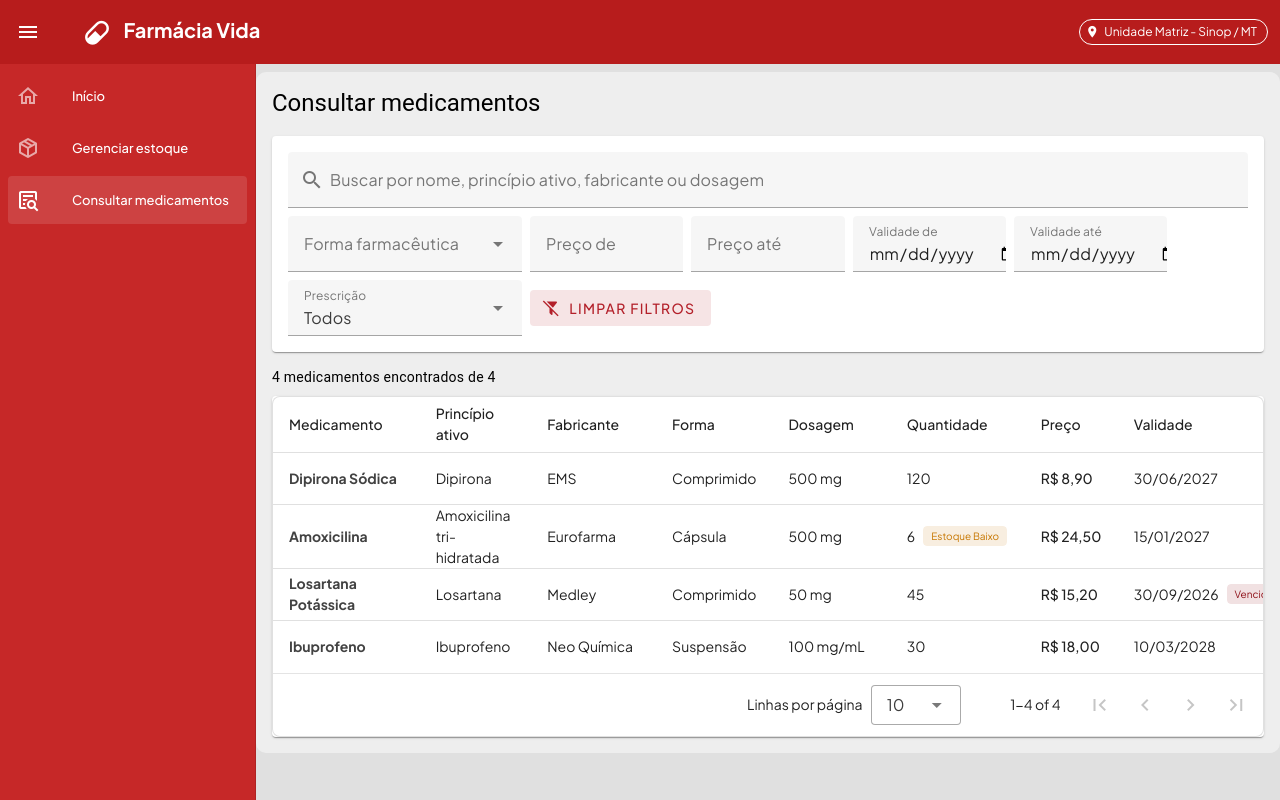
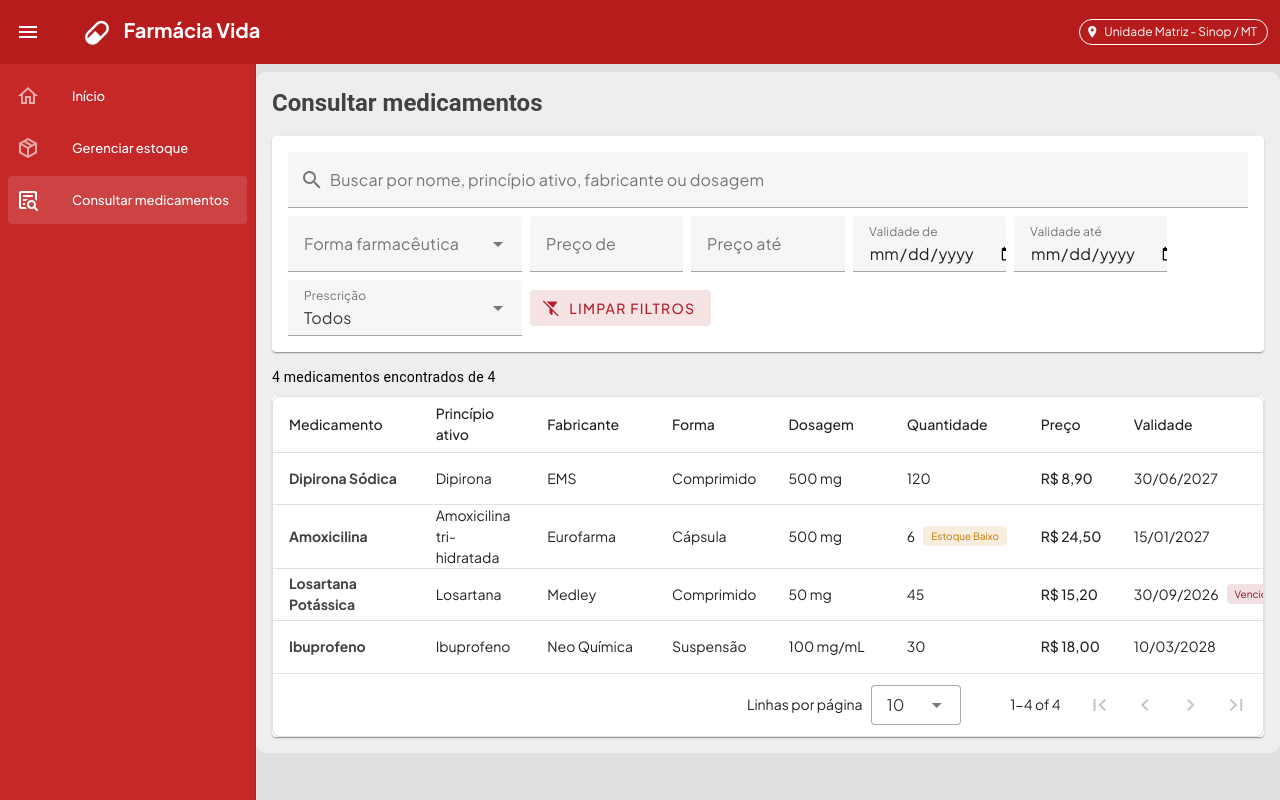
Before and after one commit to Annanicacio/Aplicacao-Vue-com-Axios, a Vue app: page /#/consulta in a window 1280 px wide. Built offline with nearby package versions, Linux system fonts and the light colour scheme.

Commit message:
[BUG] - #1 - Ajuste na Tela inicial
 - O título havia sido removido e os demais foram ajustados para seguirem um padrão de cores, fontes e espaçamento

```diff
--- a/src/views/Consulta.vue
+++ b/src/views/Consulta.vue
@@ -25,7 +25,9 @@ const resultado = computed(() => {
 </script>
 
 <template>
-  <h1 class="text-h5 mb-4">Consultar medicamentos</h1>
+  <div class="d-flex align-center mb-4">
+    <h1 class="text-h5 font-weight-bold text-grey-darken-3">Consultar medicamentos</h1>
+  </div>
   <FiltroBarra v-model="filtros" @limpar="filtros = padrao()" />
 
   <p class="text-body-2 mb-2" aria-live="polite">
--- a/src/views/Estoque.vue
+++ b/src/views/Estoque.vue
@@ -30,7 +30,7 @@ function confirmarExclusao() {
 
 <template>
   <div class="d-flex align-center mb-4">
-    <h1 class="text-h5">Gerenciar estoque</h1>
+    <h1 class="text-h5 font-weight-bold text-grey-darken-3">Gerenciar estoque</h1>
     <v-spacer />
     <v-btn color="primary" prepend-icon="mdi-plus" @click="novo">Novo medicamento</v-btn>
   </div>
--- a/src/views/Home.vue
+++ b/src/views/Home.vue
@@ -20,7 +20,7 @@ const alertasCriticos = computed(() => {
   <div>
     <!-- Cabeçalho -->
     <div class="mb-6">
-
+      <h1 class="text-h5 font-weight-bold text-grey-darken-3">Painel de Controle</h1>
       <p class="text-body-2 text-medium-emphasis">Acompanhe as métricas de estoque, validades e produtos críticos da unidade.</p>
     </div>
 
```
